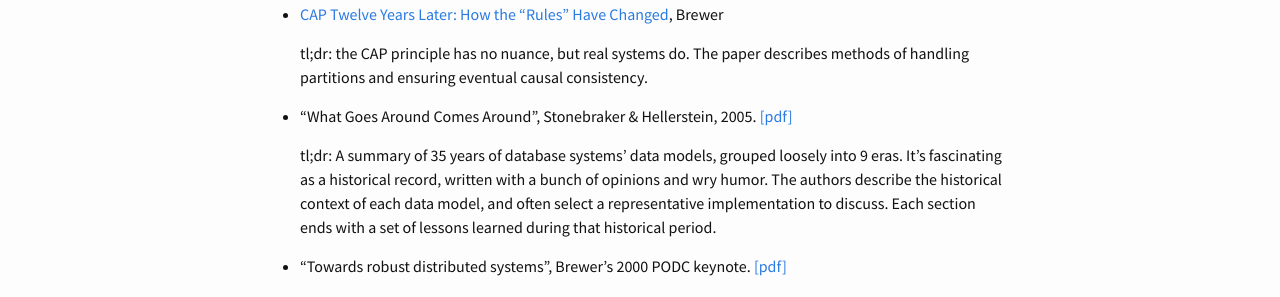
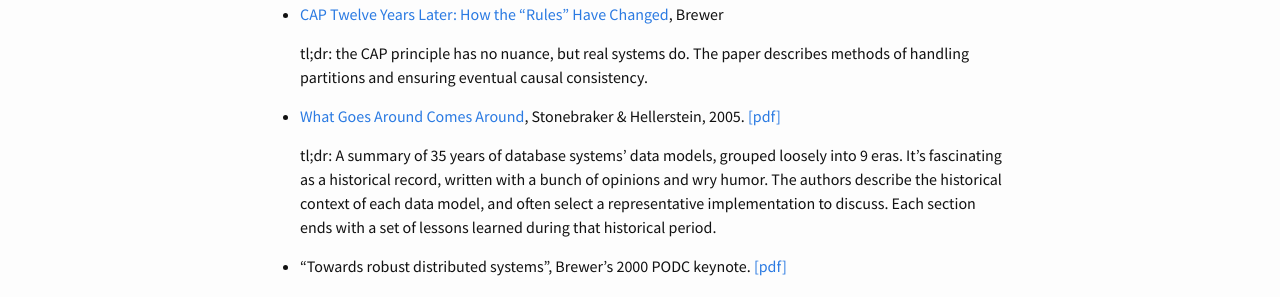
Before and after one commit to kiran/kiran.github.io, a Jekyll site: the page built from papers.md, in a window 1280 px wide. Shown: the part 429-726 px from the top of the page. Built offline with Jekyll 4.4.1, drawn with Linux system fonts in a browser that asks for light colours; some of the changed lines change nothing that is shown.

Commit message:
oops the link

```diff
--- a/papers.md
+++ b/papers.md
@@ -18,7 +18,7 @@ I'm trying to read papers more regularly. Here's a list of what I've read so far
 
   tl;dr: the CAP principle has no nuance, but real systems do. The paper describes methods of handling partitions and ensuring eventual causal consistency.
 
-- "What Goes Around Comes Around", Stonebraker & Hellerstein, 2005. [[pdf]](https://mitpress.mit.edu/sites/default/files/titles/content/9780262693141_sch_0001.pdf)
+- [What Goes Around Comes Around](/what-goes-around-comes-around), Stonebraker & Hellerstein, 2005. [[pdf]](https://mitpress.mit.edu/sites/default/files/titles/content/9780262693141_sch_0001.pdf)
 
   tl;dr: A summary of 35 years of database systems' data models, grouped loosely into 9 eras. It's fascinating as a historical record, written with a bunch of opinions and wry humor. The authors describe the historical context of each data model, and often select a representative implementation to discuss. Each section ends with a set of lessons learned during that historical period.
 
```
